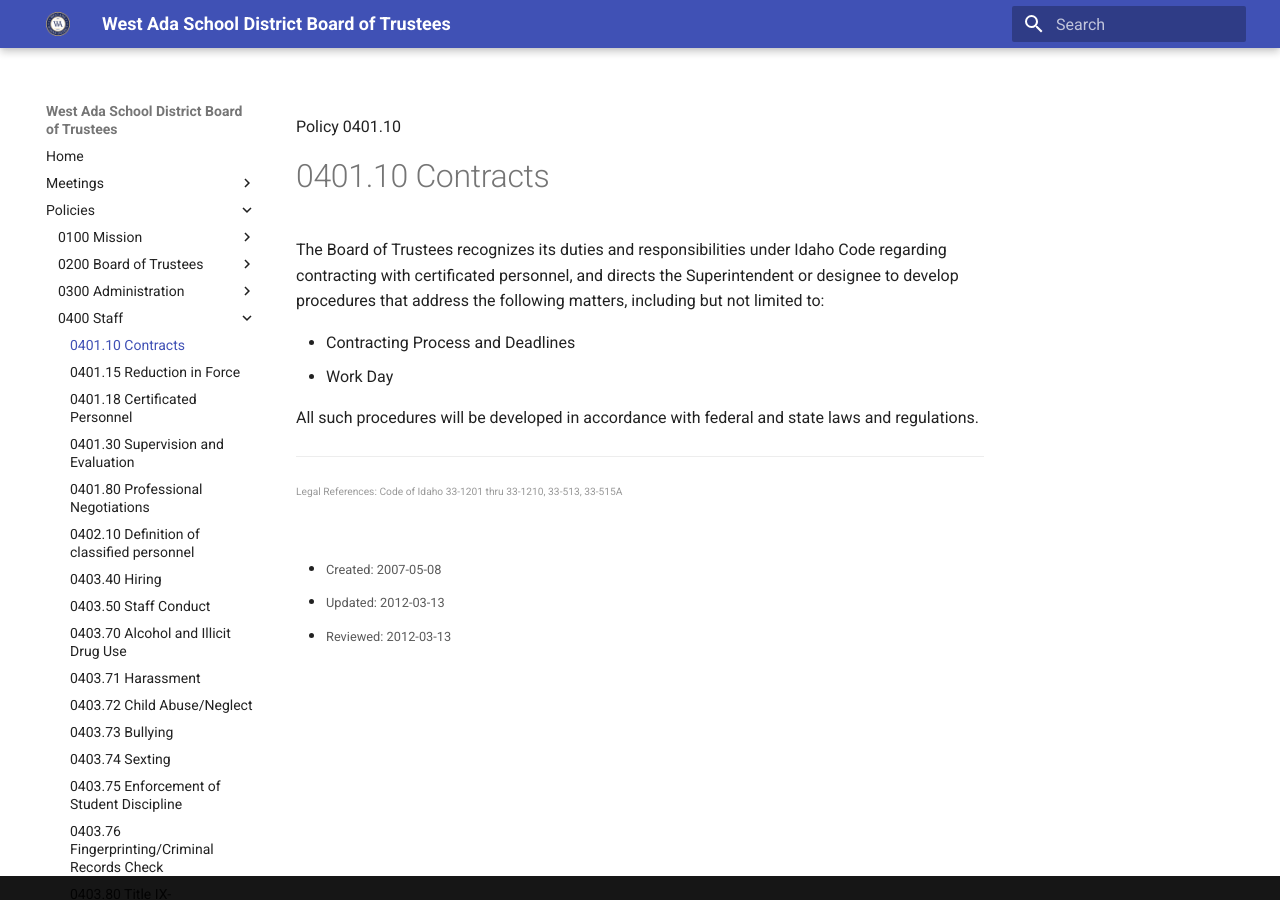
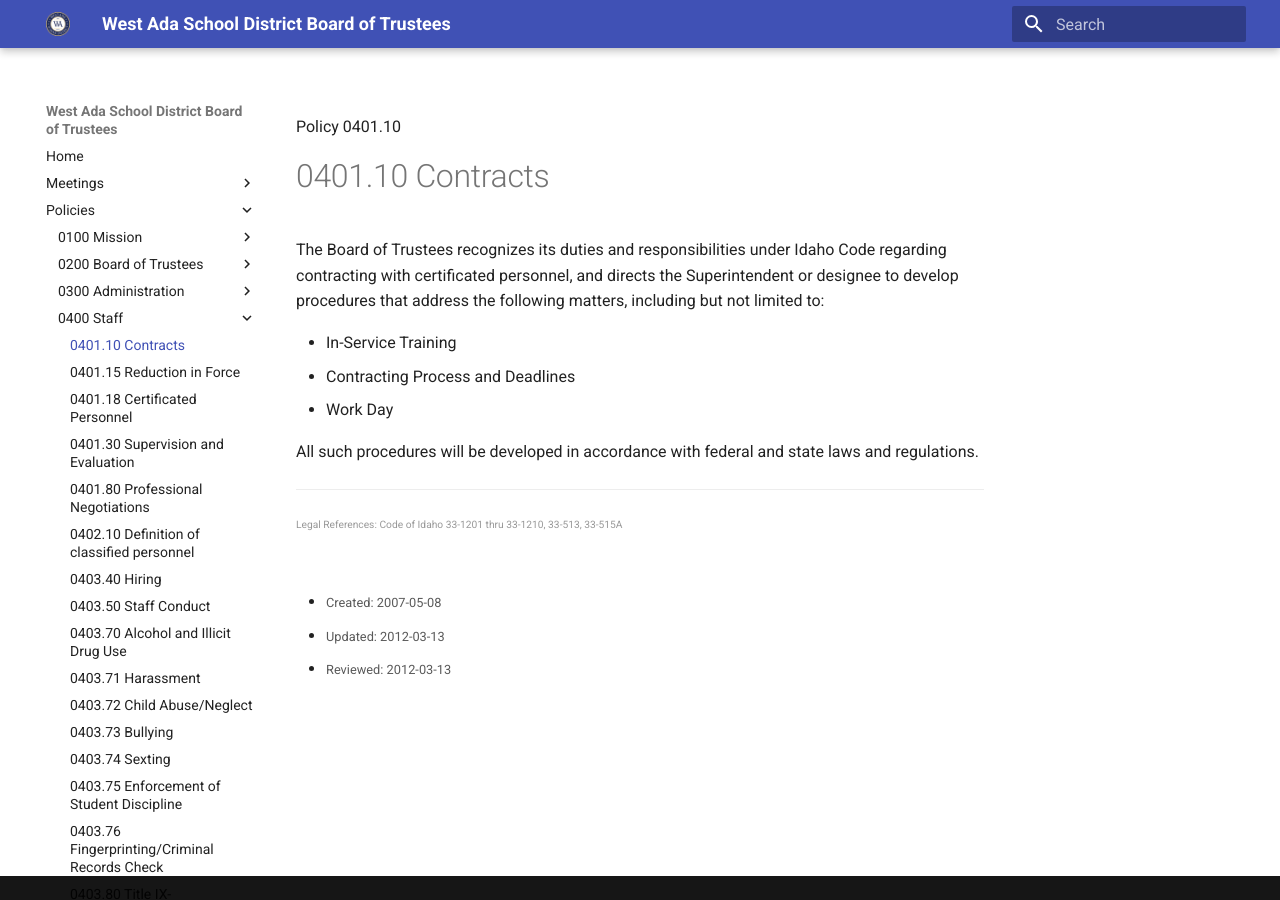
Before and after one commit to westada/section-400-hr-policy-review, an MkDocs documentation site: the page built from docs/policies/0400-Staff/0401.10.md, in a window 1280 px wide. Built offline with MkDocs 1.6.1 and Material for MkDocs 9.7.7, drawn with Linux system fonts in a browser that asks for light colours.

Commit message:
Update 0401.10.md
Added In-Service Training, which is a new AR, from original policy 401.20

```diff
--- a/docs/policies/0400-Staff/0401.10.md
+++ b/docs/policies/0400-Staff/0401.10.md
@@ -11,6 +11,7 @@ kind: Policy
 
 The Board of Trustees recognizes its duties and responsibilities under Idaho Code regarding contracting with certificated personnel, and directs the Superintendent or designee to develop procedures that address the following matters, including but not limited to:
 
+- In-Service Training
 - Contracting Process and Deadlines
 - Work Day
 
```
